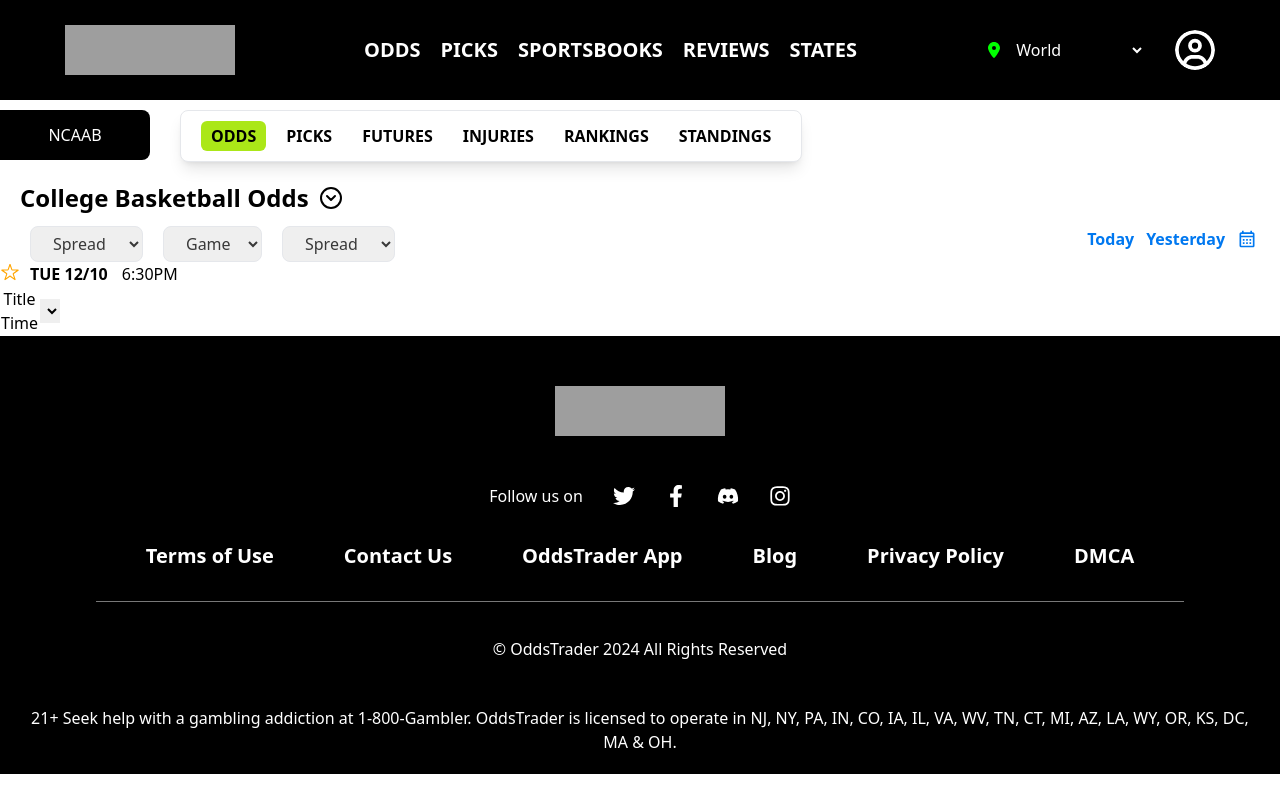
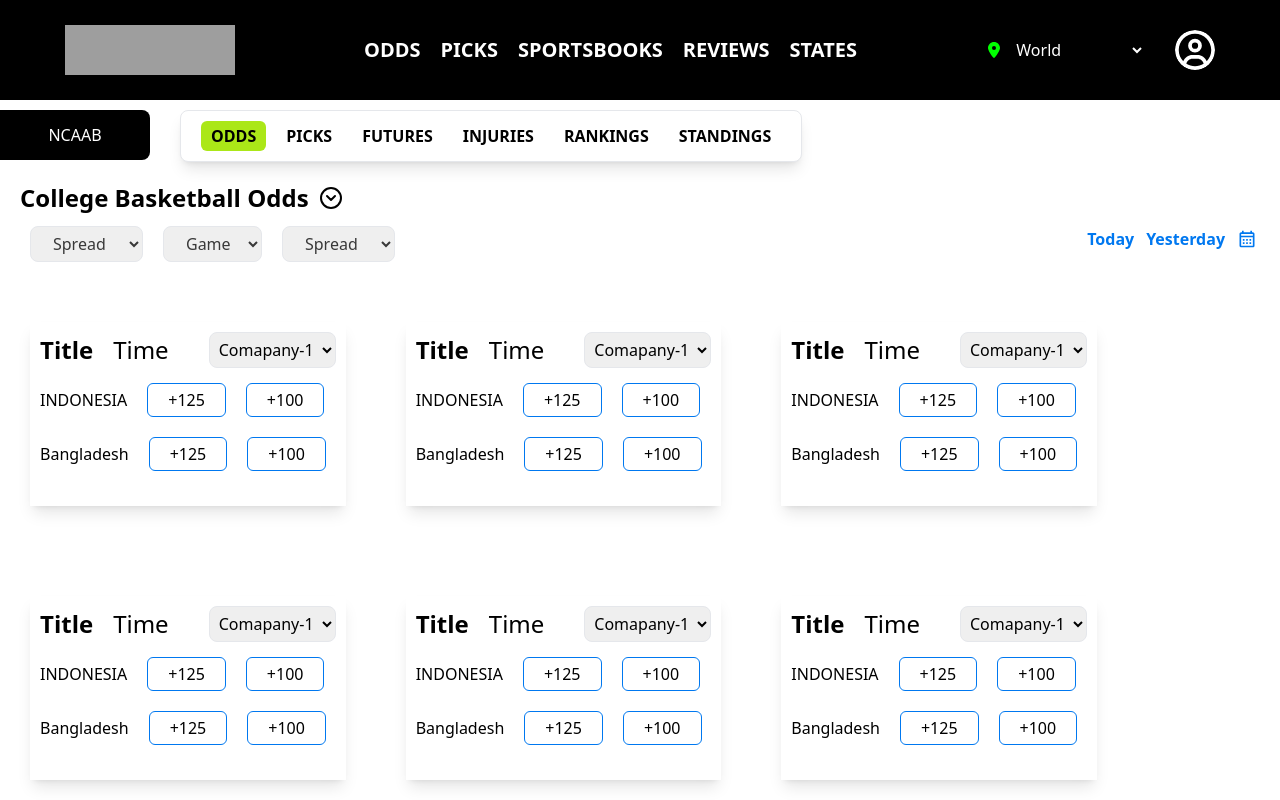
Before and after one commit to Sribabu-Mandraju/sportsPage, a React (Vite) app: page / in a window 1280 px wide. Shown: the top 800 px of the page. Built offline with nearby package versions, Linux system fonts and the light colour scheme; grey boxes are pictures that could not be loaded.

Commit message:
newchanges

```diff
--- a/src/App.jsx
+++ b/src/App.jsx
@@ -12,7 +12,14 @@ const App = () => {
           <Navbar/>
           <Tabs/>
           <Header/>
+          <div className="flex flex-wrap">
           <Table/>
+          <Table/>
+          <Table/>
+          <Table/>
+          <Table/>
+          <Table/>
+          </div>
           <Footer/>
       </div>
     </div>
--- a/src/Table.jsx
+++ b/src/Table.jsx
@@ -1,25 +1,40 @@
 import React from 'react'
-import { IoIosStarOutline } from "react-icons/io";
 export const Table = () => {
   return (
-    <div>
-    <div className="event-status flex gap-[10px]">
-    <IoIosStarOutline className='text-[orange] text-[20px]' />
-    <h1><span className='font-semibold pr-[10px]'>TUE 12/10</span> 6:30PM</h1>
-    </div>
-        <table>
-            <tbody>
-                <tr>
-                   <td>
-                     <h1>Title</h1>
-                     <h3>Time</h3>
-                   </td>
-                   <td>
-                    <select></select>
-                   </td>
-                </tr>
-            </tbody>
-        </table>
+    <div className='p-[10px] md:p-[30px]'>
+            <div className="details-wrap  ">
+            <div className='mt-[30px] shadow-lg  p-[10px] '>
+                   <div className="event-status-wrap flex gap-[40px]">
+                     <div className="title-wrap flex items-center gap-[20px]">
+                     <h1 className='title text-[24px] font-semibold'>Title</h1>
+                     <h3 className='text-[24px]'>Time</h3>
+                     </div>
+                    <select className='outline-none border-[1px] p-[5px] rounded-lg'>
+                      <option value="">Comapany-1</option>
+                      <option value="">Comapany-2</option>
+                      <option value="">Comapany-3</option>
+                      <option value="">Comapany-4</option>
+                      <option value="">Comapany-5</option>
+                      <option value="">Comapany-6</option>
+                    </select>
+                    </div>
+
+            <div className="flex gap-[30px] justify-start pt-[20px] py-[30px] group">
+            <div className="team-wrap flex flex-col gap-y-[30px] ">
+            <div className="team-1 flex gap-[20px]">
+              <h1 className='group-hover:text-[#0078f0]'>INDONESIA</h1>
+              <button><span className='border-[1px] border-[#0078f0] rounded-md p-[5px_20px_5px_20px]'>+125</span></button>
+              <button><span  className='border-[1px] border-[#0078f0] rounded-md  p-[5px_20px_5px_20px]'>+100</span></button>
+              </div>
+              <div className="team-2 flex gap-[20px]">
+              <h1 className='group-hover:text-[#0078f0]'>Bangladesh</h1>
+              <button><span className='border-[1px] border-[#0078f0] rounded-md p-[5px_20px_5px_20px]'>+125</span></button>
+              <button><span  className='border-[1px] border-[#0078f0] rounded-md  p-[5px_20px_5px_20px]'>+100</span></button>
+              </div>
+              </div>
+            </div>
+           </div>
+            </div>
     </div>
   )
 }
```
